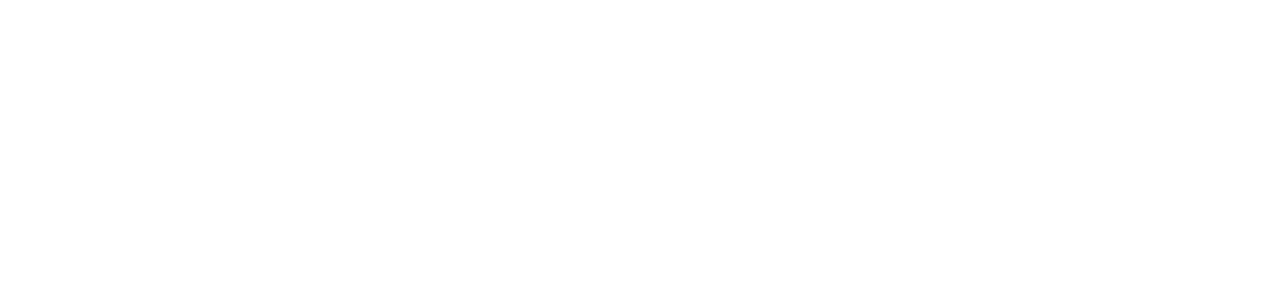
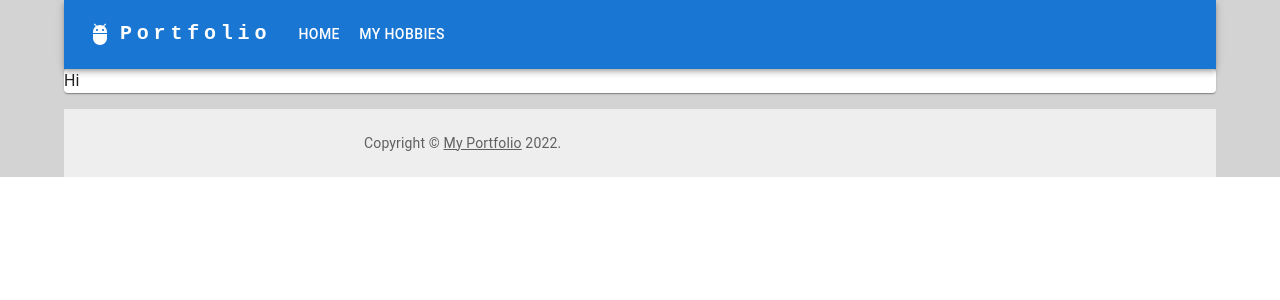
Before and after one commit to ErnestasRa/Portfolio-Page---React-TypeScript-NodeJS-MUI, a React (Create React App) app: page /hobbies in a window 1280 px wide. Before the commit this address had no page. Shown: the top 300 px of the page. Built offline with nearby package versions, Linux system fonts and the light colour scheme.

Commit message:
chore: Fixed MainContext types

```diff
--- a/src/App.tsx
+++ b/src/App.tsx
@@ -1,15 +1,22 @@
 import * as React from 'react';
 import { BrowserRouter, Routes, Route } from 'react-router-dom';
 import MainContext from 'context/main-context';
+import MyHobbies from 'pages/my-hobbies';
 import MainPage from './pages/main-page';
 
-const App: React.FC = () => (
-  <MainContext.Provider value={undefined}>
+const App: React.FC = () => {
+  const [profilePicture, setProfilePicture] = React.useState(undefined);
+  const profilePic = React.useMemo(() => ({ profilePicture, setProfilePicture }), []);
+
+return (
+  <MainContext.Provider value={profilePic}>
     <BrowserRouter>
       <Routes>
         <Route path="/" element={<MainPage />} />
+        <Route path="/hobbies" element={<MyHobbies />} />
       </Routes>
     </BrowserRouter>
   </MainContext.Provider>
   );
+};
 export default App;
--- a/src/components/app-bar/app-bar-settings.ts
+++ b/src/components/app-bar/app-bar-settings.ts
@@ -9,10 +9,6 @@ const pages: PagesType[] = [
         to: '/',
     },
     {
-        name: 'My Skills',
-        to: '/skills',
-    },
-    {
         name: 'My Hobbies',
         to: '/hobbies',
     },
--- a/src/components/my-apps/apps-box.tsx
+++ b/src/components/my-apps/apps-box.tsx
@@ -21,7 +21,7 @@ const AppMediaCard:React.FC<AppMediaCardType> = ({
     description,
     link,
 }) => (
-  <Card sx={{ maxWidth: 345 }}>
+  <Card sx={{ maxWidth: 345, mb: '1vh', textAlign: 'center' }}>
     <CardMedia
       component="img"
       alt="green iguana"
@@ -38,7 +38,7 @@ const AppMediaCard:React.FC<AppMediaCardType> = ({
       </Typography>
     </CardContent>
     <CardActions>
-      <Link href={link} sx={{ textAlign: 'center' }}>
+      <Link href={link} sx={{ textAlign: 'center', textDecoration: 'none' }}>
         View Github Code
       </Link>
     </CardActions>
--- a/src/components/profile-picture/picture-box.tsx
+++ b/src/components/profile-picture/picture-box.tsx
@@ -2,13 +2,16 @@ import * as React from 'react';
 import {
     Box,
 } from '@mui/material';
-import ProfilePic from '../../images/profile-pic.jpg';
 
-const PictureBox: React.FC = () => (
+type PictureBoxType = {
+  picture?: string | undefined
+};
+
+const PictureBox: React.FC<PictureBoxType> = ({ picture }) => (
   <Box
     alt="my profile image"
     component="img"
-    src={ProfilePic}
+    src={picture}
     sx={{
   margin: '2vh',
   objectFit: 'cover',
--- a/src/context/main-context.tsx
+++ b/src/context/main-context.tsx
@@ -1,5 +1,9 @@
-import { createContext } from 'react';
+import * as React from 'react';
 
-const MainContext = createContext(undefined);
+type MainContextType = {
+    profilePicture: string | undefined,
+    setProfilePicture: React.Dispatch<React.SetStateAction<undefined>>;
+};
 
+const MainContext = React.createContext<MainContextType | undefined>(undefined);
 export default MainContext;
--- /dev/null
+++ b/src/pages/my-hobbies.tsx
@@ -0,0 +1,19 @@
+import * as React from 'react';
+import {
+  Container,
+  Paper,
+} from '@mui/material';
+import ResponsiveAppBar from 'components/app-bar/app-bar';
+import StickyFooter from 'components/footer/footer';
+
+const MyHobbies:React.FC = () => (
+  <Container>
+    <ResponsiveAppBar />
+    <Paper>
+      Hi
+    </Paper>
+    <StickyFooter />
+  </Container>
+  );
+
+export default MyHobbies;
```
